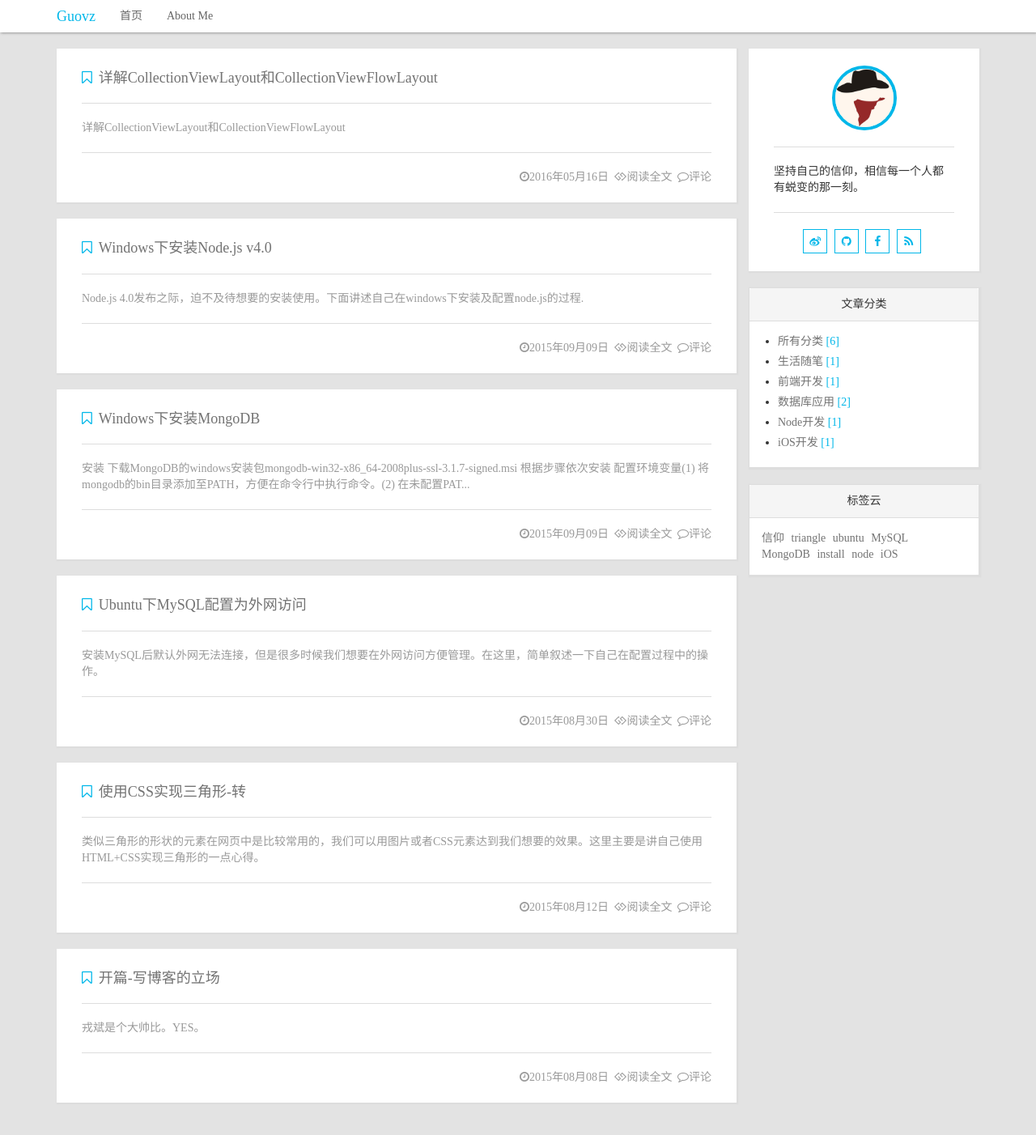
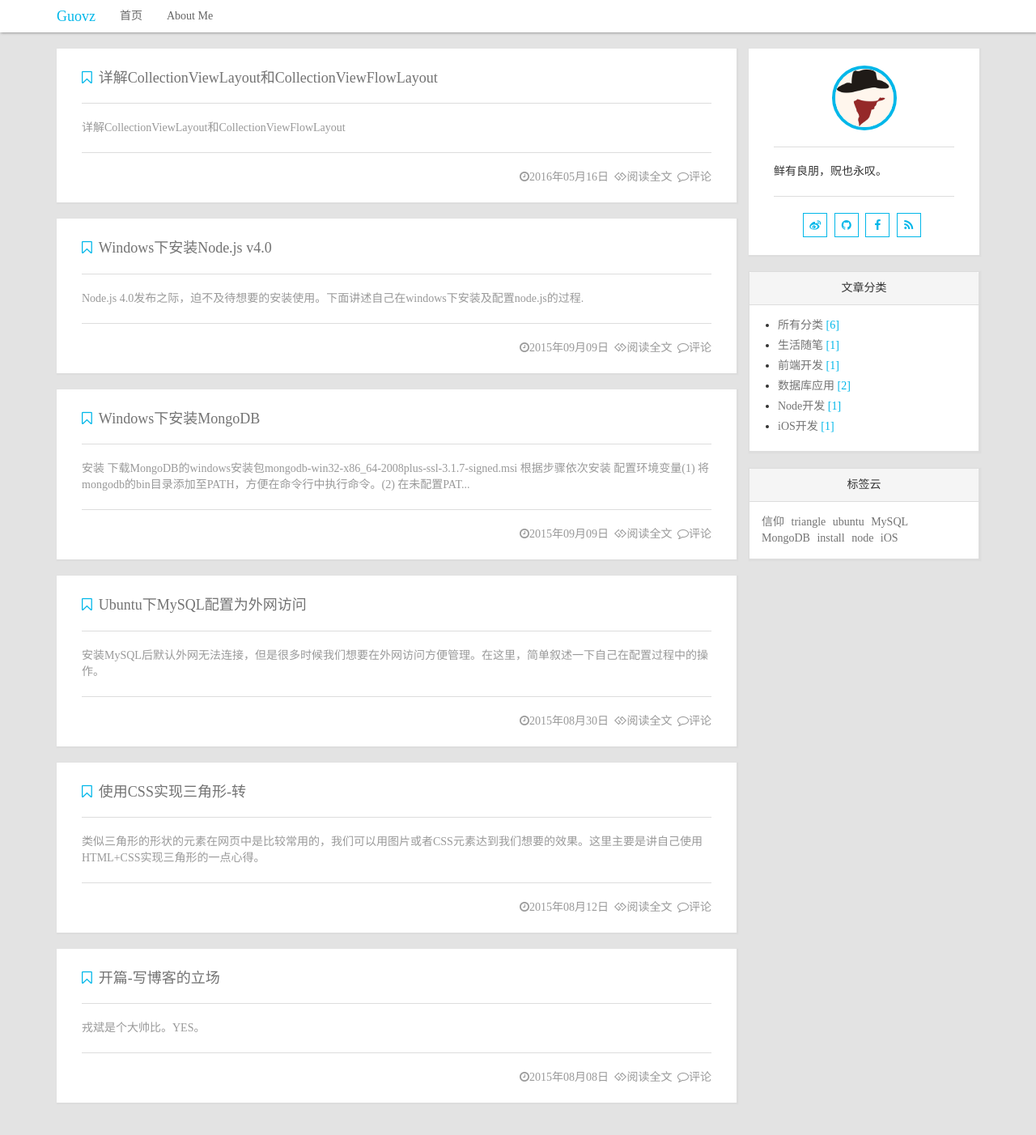
Before and after one commit to wangyingbo/wangyingbo.github.io, a Jekyll site: the page built from index.html, in a window 1280 px wide. Shown: the whole page at 81% size. Built offline with Jekyll 4.4.1, drawn with Linux system fonts in a browser that asks for light colours; nearby versions of some CDN libraries; the list of posts is cut into pages by our own code; comment, search, counter and statistics services are not loaded.

Commit message:
Update author.html

```diff
--- a/_includes/author.html
+++ b/_includes/author.html
@@ -3,7 +3,7 @@
         <img src="{{ site.baseurl}}/assets/images/avatar.jpg" alt="Jaylin Wang"/>
     </div>
     <div class="panel-body">
-        坚持自己的信仰，相信每一个人都有蜕变的那一刻。
+        鲜有良朋，贶也永叹。
     </div>
     <div class="panel-footer social">
         <ul>
```
